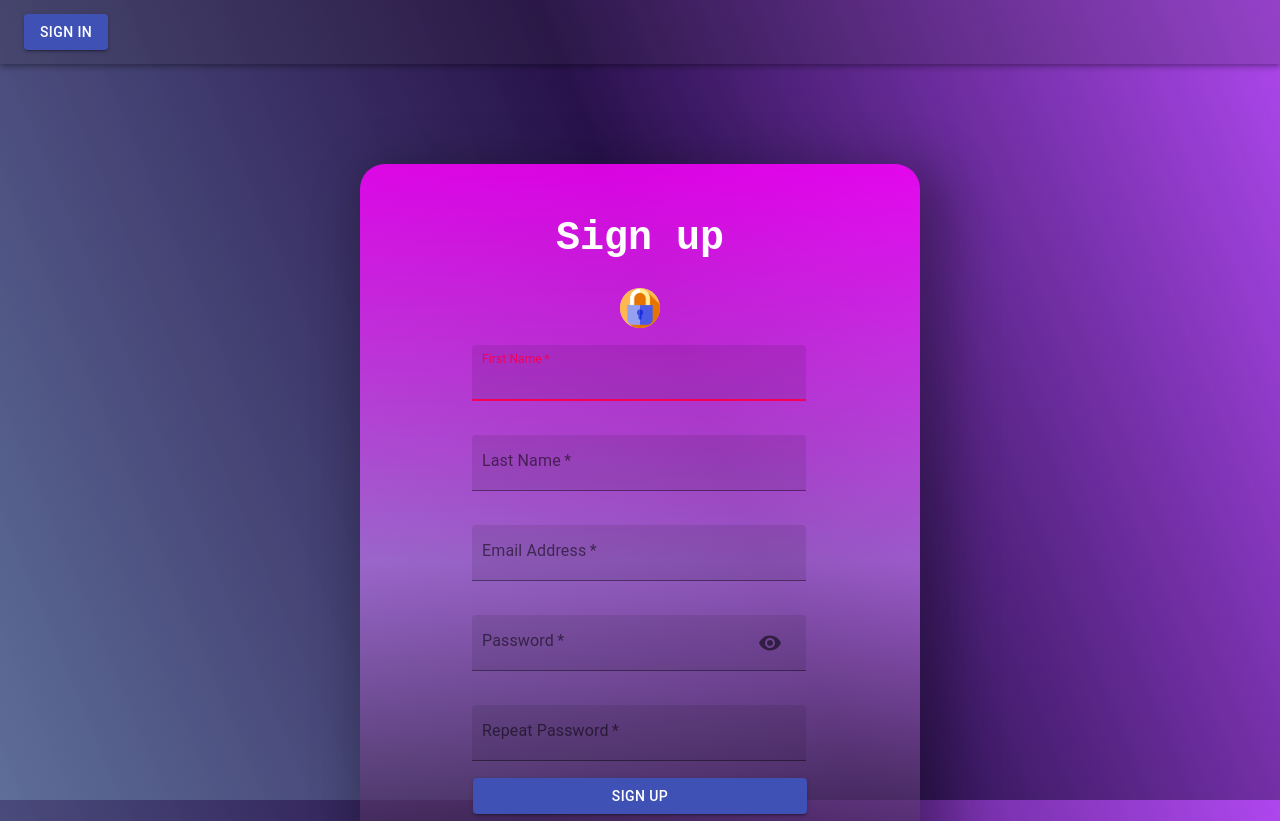
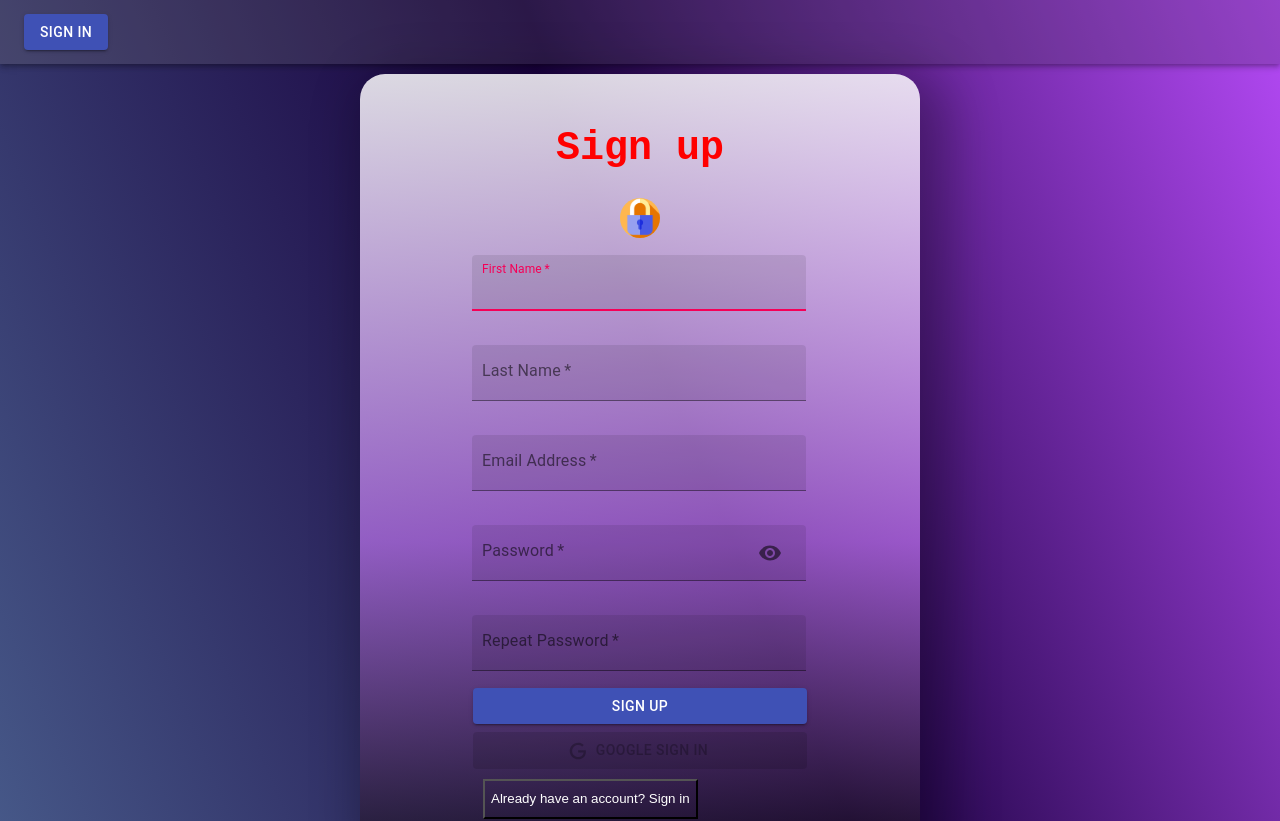
Before and after one commit to SylviaMakuch/Blog, a React (Create React App) app in the folder client/: page /auth in a window 1280 px wide. Shown: the top 821 px of the page. Built offline with nearby package versions, Linux system fonts and the light colour scheme; what import-google-fonts would draw is missing.

Commit message:
background fix

```diff
--- a/client/src/Auth/auth.js
+++ b/client/src/Auth/auth.js
@@ -17,13 +17,25 @@ const MainDiv = styled.div`
   flex-direction: column;
   align-items: center;
   align-content: center;
+  margin: 0;
+  background: linear-gradient(
+    247.39deg,
+    #af47ef 0%,
+    rgba(24, 0, 62, 0.929213) 46.22%,
+    rgba(67, 86, 135, 0.86) 100%
+  );
+  background-size: cover;
+  position: relative;
+  width: 100%;
+  height: 100vh;
+
 `;
 
 const Form = styled.div`
   background-image: linear-gradient(
     to bottom,
-    #fc00ffd6 0%,
-    #ce7effa1 51%,
+    #ffffffd6 0%,
+    #ce7effa1 60%,
     #140d18ad 100%
   );
   height: 700px;
@@ -33,7 +45,7 @@ const Form = styled.div`
   border-radius: 25px;
   display: flex;
   flex-direction: column;
-  color: white;
+  color: red;
   font-family: monospace;
   justify-content: center;
   align-items: center;
--- a/client/src/components/Navbar/Navbar.js
+++ b/client/src/components/Navbar/Navbar.js
@@ -4,6 +4,7 @@ import { Link } from "react-router-dom";
 import { AppBar, Typography, Toolbar, Avatar, Button } from "@material-ui/core";
 import Auth from "../../Auth/auth";
 import { useState, useEffect } from "react";
+import { useDispatch } from "react-redux";
 
 const Profile = styled.div`
   display: flex;
@@ -15,8 +16,15 @@ const Profile = styled.div`
   width: 100%;
 `;
 const Navbar = () => {
+  const logout = () => {};
   const [user, setUser] = useState(JSON.parse(localStorage.getItem("profile")));
-  console.log(user);
+
+useEffect(() => {
+  const token = user?.token;
+
+  setUser( JSON.parse(localStorage.getItem("profile")))
+} ,[]);
+
   return (
     <AppBar position="static" style={{ backgroundColor: "#37303c36" }}>
       <Toolbar>
@@ -24,13 +32,13 @@ const Navbar = () => {
           <Profile>
             <Typography
               variant="h6"
-              style={{
-                margin: "10px",
-              }}
+
             >
               {user?.result.name.charAt(0)}{" "}
             </Typography>
-            <Avatar alt={user?.result.name} src={user?.result.imageUrl}>
+            <Avatar alt={user?.result.name} src={user?.result.imageUrl}    style={{
+                margin: "10px", borderRadius: "50%", border: "2px solid white"
+              }}>
               {user?.result.name.charAt(0)}
             </Avatar>
             <Button variant="contained" color="secondary">
--- a/client/src/index.css
+++ b/client/src/index.css
@@ -7,9 +7,9 @@ body {
     rgba(67, 86, 135, 0.86) 100%
   );
   background-size: cover;
-  position: relative;
+  /* position: relative; */
   width: 100%;
-  height: 100vh;
+  height: 100;
 }
 
 code {
```
